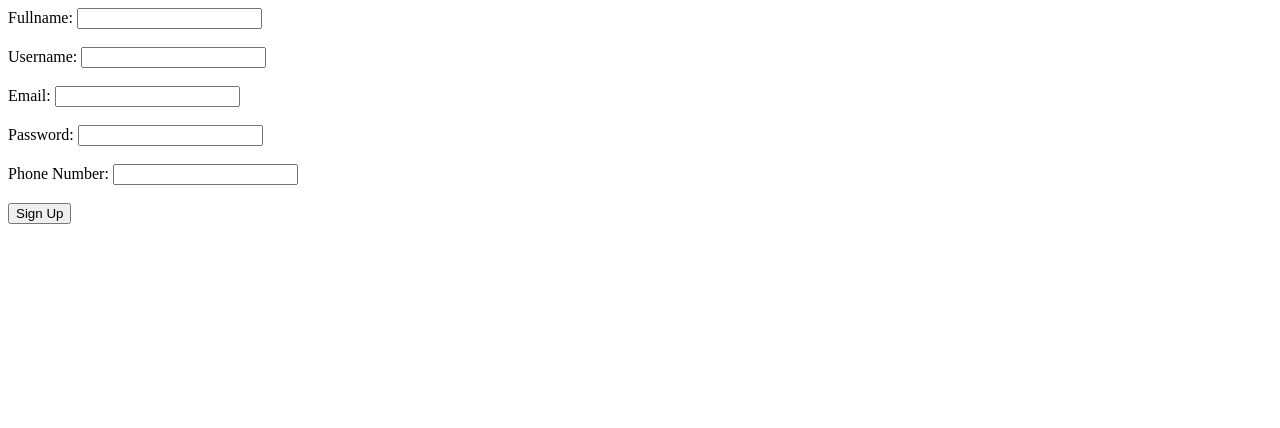
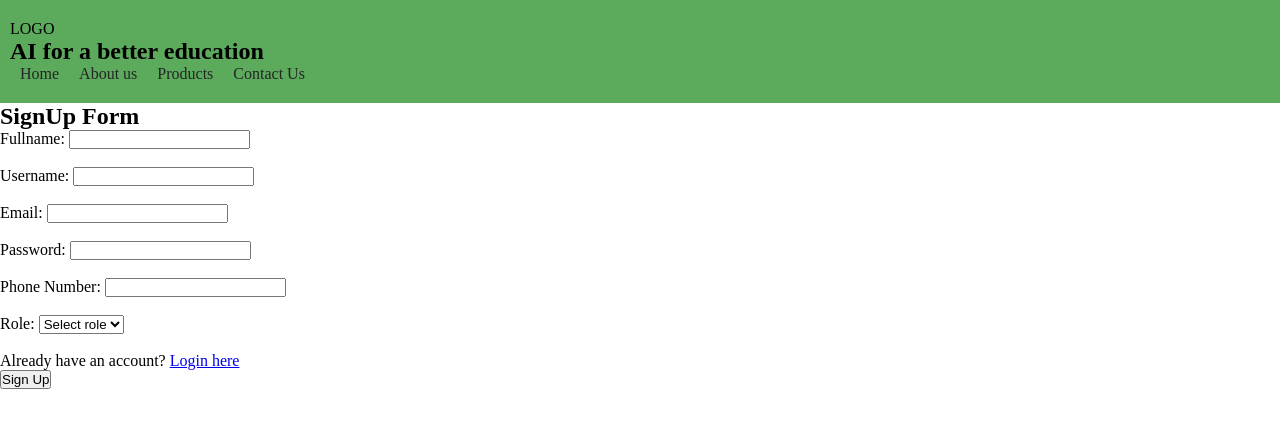
Before and after one commit to Shiku03/PLP-Final-Project-Repo, a FastAPI app: page /signup in a window 1280 px wide. Shown: the top 428 px of the page. Run offline with FastAPI, Linux system fonts and the light colour scheme.

Commit message:
signup page and logic

```diff
--- a/templates/sign-in.html
+++ b/templates/sign-in.html
@@ -1,4 +1,42 @@
-<form action="/signup" method="POST" class="sign-up-form">
+<!DOCTYPE html>
+<html lang="en">
+<head>
+    <meta charset="UTF-8">
+    <meta name="viewport" content="width=device-width, initial-scale=1.0">
+    <link rel="stylesheet" href="../static/styles.css">
+    <title>SignUp Form</title>
+</head>
+<body>
+    <header>
+                <div class="header">
+                    <div class="nav">
+                        <nav>
+                            <div class="header-left">
+                                <p>LOGO</p>
+                            </div>
+                            <div class="header-center">
+                                <h2>AI for a better education</h2>
+
+                                <ul class="nav-items-container">
+                                    <div class="nav-items">
+                                        <li><a href="../templates/index.html">Home</a></li>
+                                        <li><a href="#about">About us</a></li>
+                                        <li><a href="#products">Products</a></li>
+                                        <li><a href="#contact">Contact Us</a></li>
+                                    </div>
+
+                                </ul>
+                            </div>
+
+                        </nav>
+                    </div>
+                </div>
+
+
+            </header>
+            <div class="form-container">
+ <form action="/signup" method="POST" class="sign-up-form" id="signup-form">
+        <h2>SignUp Form</h2>
     <label for="username">Fullname:</label>
     <input type="text" id="fullname" name="fullname" required><br><br>
 
@@ -11,8 +49,68 @@
     <label for="password">Password:</label>
     <input type="password" id="password" name="password" required><br><br>
 
-    <label for="username">Phone Number:</label>
+    <label for="phone-number">Phone Number:</label>
     <input type="text" id="phone-number" name="phone-number"><br><br>
+
+     <label for="role">Role:</label>
+    <select id="role" name="role">
+        <option value="">Select role</option>
+        <option value="admin">Admin</option>
+        <option value="other">User</option>
+    </select><br><br>
+
+    <p>Already have an account? <a href="../templates/login.html">Login here</a></p>
 
     <button type="submit">Sign Up</button>
 </form>
+            </div>
+
+ <script>
+ // Attach a submit handler to POST JSON to your API endpoints in main.py.
+ (function(){
+   const form = document.getElementById('signup-form');
+   if (!form) return;
+   form.addEventListener('submit', async (e) => {
+     e.preventDefault();
+     const data = {
+       fullname: form.fullname.value,
+       username: form.username.value,
+       email: form.email.value,
+       password: form.password.value,
+       phone_number: form['phone-number'].value,
+       role: form.role.value
+     };
+
+     const endpoints = ['/api/signup', '/signup'];
+     for (const ep of endpoints) {
+       try {
+         const res = await fetch(ep, {
+           method: 'POST',
+           headers: { 'Content-Type': 'application/json' },
+           body: JSON.stringify(data)
+         });
+         if (res.ok) {
+           // expect JSON { message, redirect } from your API
+           const json = await res.json().catch(() => ({}));
+           alert(json.message || 'Signup successful');
+           if (json.redirect) window.location.href = json.redirect;
+           return;
+         } else if (res.status >= 400 && res.status < 500) {
+           const err = await res.json().catch(() => ({}));
+           alert(err.message || 'Signup failed');
+           return;
+         }
+         // if server error, try next endpoint
+       } catch (err) {
+         // network error, try next endpoint
+       }
+     }
+     // fallback to normal form submit if no endpoint worked
+     form.submit();
+   });
+ })();
+ </script>
+
+ <script src="../static/script.js"></script>
+</body>
+</html>
```
